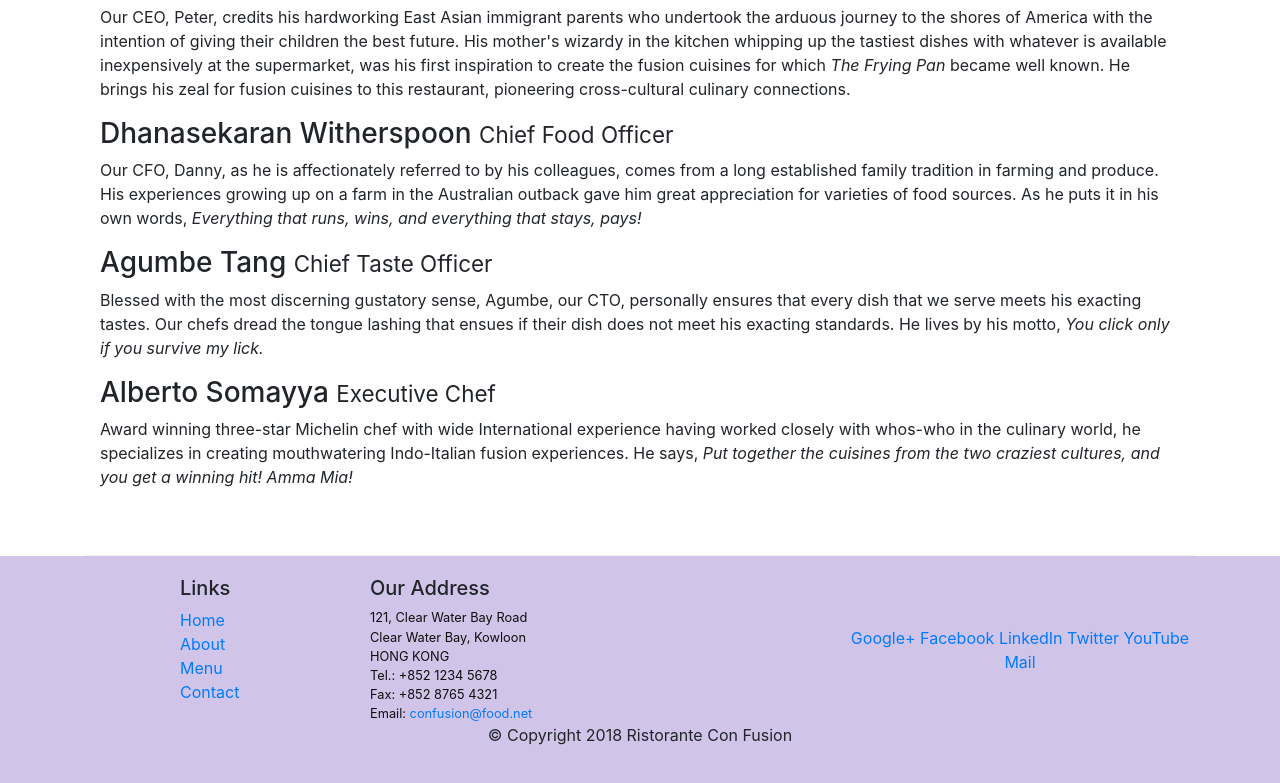
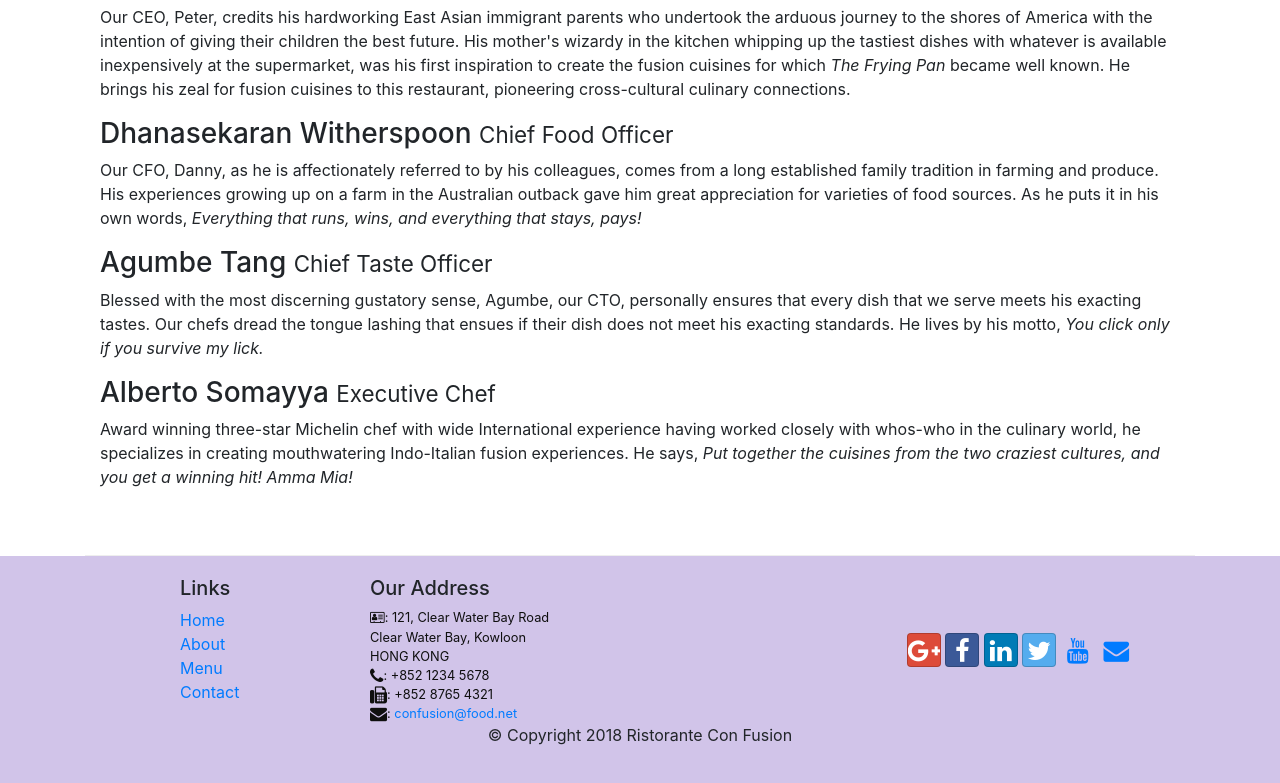
Before and after one commit to prathapnsvr/Bootstrap4Intro, a website: page aboutus2.html in a window 1280 px wide. Shown: the part 948-1731 px from the top of the page. Drawn offline with nearby package versions, Linux system fonts and the light colour scheme.

Commit message:
Icon Fonts

```diff
--- a/aboutus2.html
+++ b/aboutus2.html
@@ -10,6 +10,8 @@
 
     <!-- Bootstrap CSS -->
     <link rel="stylesheet" href="node_modules/bootstrap/dist/css/bootstrap.min.css">
+    <link rel="stylesheet" href="node_modules/font-awesome/css/font-awesome.min.css">
+    <link rel="stylesheet" href="node_modules/bootstrap-social/bootstrap-social.css">
     <link rel="stylesheet" type="text/css" href="css/styles.css">
     <title>Ristorante Con Fusion: About Us</title>
 
@@ -24,10 +26,10 @@
                     <a class="navbar-brand mr-auto" href="#">Ristorante Con Fusion</a>
                     <div class="collapse navbar-collapse mr-auto" id="Navbar">
                          <ul class="navbar-nav mr-auto">
-                             <li class="nav-item"><a class="nav-link" href="./index.html">HOME</a></li>
-                             <li class="nav-item active"><a class="nav-link" href="#">About</a></li>
-                             <li class="nav-item"><a class="nav-link" href="#">Menu</a></li>
-                             <li class="nav-item"><a class="nav-link" href="#">Contact</a></li>
+                                <li class="nav-item"><a class="nav-link" href="./index.html"><span class="fa fa-home fa-lg"></span>HOME</a></li>
+                                <li class="nav-item active"><a class="nav-link" href="#"><span class="fa fa-info fa-lg"></span>About</a></li>
+                                <li class="nav-item"><a class="nav-link" href="#"><span class="fa fa-list fa-lg"></span>Menu</a></li>
+                                <li class="nav-item"><a class="nav-link" href="#"><span class="fa fa-address-card fa-lg"></span>Contact</a></li>
                          </ul>
                       </div>
                 </div>
@@ -48,7 +50,7 @@
     </header>
 
     <div class="container">
-        <div class="row row-header">
+        <div class="row">
             <ol class="col-12 breadcrumb">
                 <li class="breadcrumb-item"><a href="./index.html">Home</a></li>
                 <li class="breadcrumb-item active">About Us</li>
@@ -101,22 +103,22 @@
                 <div class="col-7 col-sm-5">
                     <h5>Our Address</h5>
                     <address>
-		              121, Clear Water Bay Road<br>
-		              Clear Water Bay, Kowloon<br>
-		              HONG KONG<br>
-		              Tel.: +852 1234 5678<br>
-		              Fax: +852 8765 4321<br>
-		              Email: <a href="mailto:confusion@food.net">confusion@food.net</a>
+                            <i class="fa fa-address-card-o"></i>: 121, Clear Water Bay Road<br>
+                            Clear Water Bay, Kowloon<br>
+                            HONG KONG<br>
+                            <i class="fa fa-phone fa-lg"></i>: +852 1234 5678<br>
+                            <i class="fa fa-fax fa-lg"></i>: +852 8765 4321<br>
+                            <i class="fa fa-envelope fa-lg"></i>: <a href="mailto:confusion@food.net">confusion@food.net</a>
 		           </address>
                 </div>
                 <div class="col-12 col-sm-4 align-self-center">
                     <div class="text-center">
-                        <a href="http://google.com/+">Google+</a>
-                        <a href="http://www.facebook.com/profile.php?id=">Facebook</a>
-                        <a href="http://www.linkedin.com/in/">LinkedIn</a>
-                        <a href="http://twitter.com/">Twitter</a>
-                        <a href="http://youtube.com/">YouTube</a>
-                        <a href="mailto:">Mail</a>
+                            <a class="btn btn-social-icon btn-google" href="http://google.com/+"><i class="fa fa-google-plus fa-lg"></i></a>
+                            <a class="btn btn-social-icon btn-facebook" href="http://www.facebook.com/profile.php?id="><i class="fa fa-facebook "></i></a>
+                            <a class="btn btn-social-icon btn-linkedin" href="http://www.linkedin.com/in/"><i class="fa fa-linkedin "></i></a>
+                            <a class="btn btn-social-icon btn-twitter" href="http://twitter.com/"><i class="fa fa-twitter"></i></a>
+                            <a class="btn btn-social-icon btn-youtube" href="http://youtube.com/"><i class="fa fa-youtube"></i></a>
+                            <a class="btn btn-social-icon" href="mailto:"><i class="fa fa-envelope"></i></a>
                     </div>
                 </div>
            </div>
--- a/package.json
+++ b/package.json
@@ -15,6 +15,8 @@
   },
   "dependencies": {
     "bootstrap": "^4.0.0",
+    "bootstrap-social": "^5.1.1",
+    "font-awesome": "^4.7.0",
     "jquery": "^3.3.1",
     "popper.js": "^1.12.9"
   }
```
Also changed, not shown: index.html (+16 -14 lines), 1 other file.
